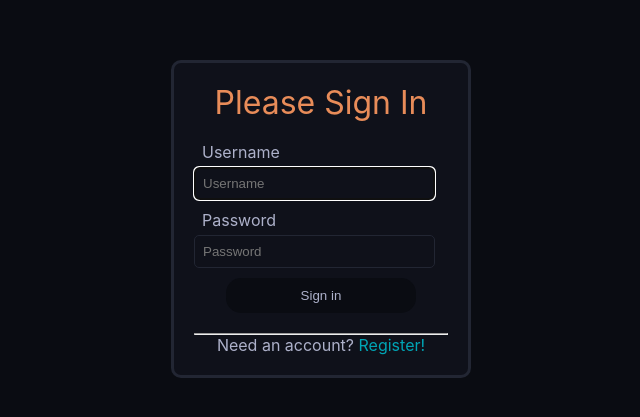
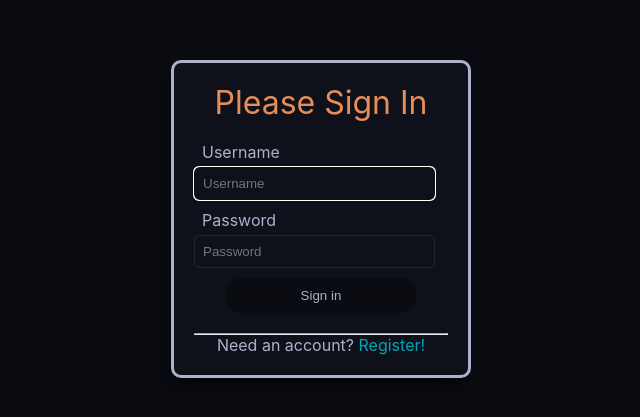
Before and after one commit to HarrisonMauseth/pet-food-tracker, a Vue app in the folder client/: page /login in a window 1280 px wide. Shown: the part 181-598 px from the top of the page, without its empty margins (319-959 px from the left). Built offline with nearby package versions, Linux system fonts and the light colour scheme; no server answers.

Commit message:
added box shadow to login scree, updated border color

```diff
--- a/client/src/views/LoginView.vue
+++ b/client/src/views/LoginView.vue
@@ -91,7 +91,8 @@ export default {
 #login {
   align-items: center;
   border-radius: 10px;
-  border: 3px solid #222633;
+  border: 3px solid;
+  box-shadow: var(--form-shadow);
   display: flex;
   flex-direction: column;
   margin-top: 50px;
@@ -114,7 +115,7 @@ label {
 input[type='text'],
 input[type='password'] {
   border-radius: 5px;
-  border: 1px solid #222633;
+  border: 1px solid var(--black-mute);
   margin-bottom: 10px;
   margin-top: 5px;
   padding: 8px;
```
